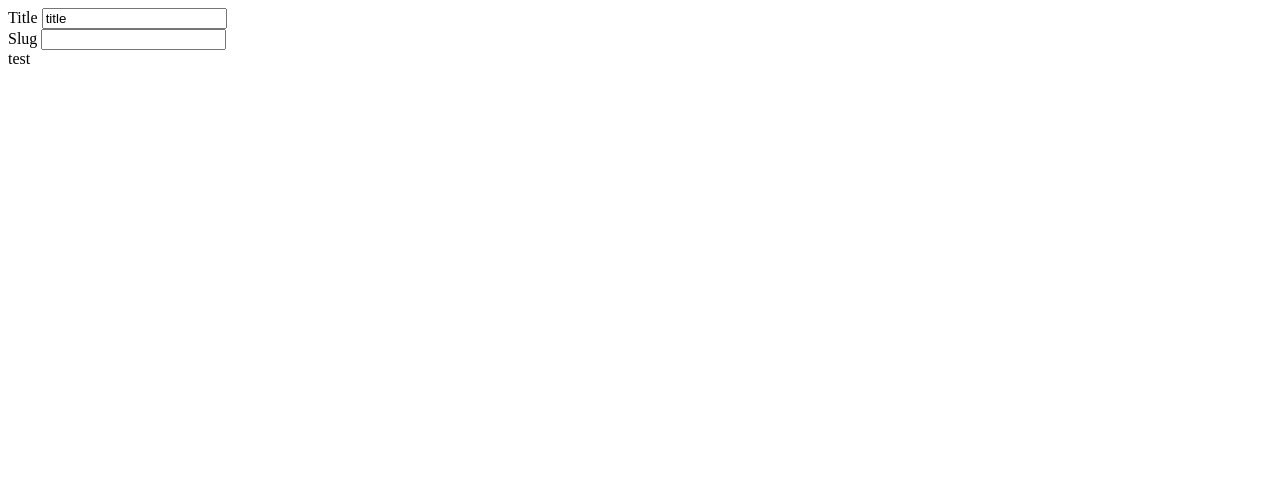
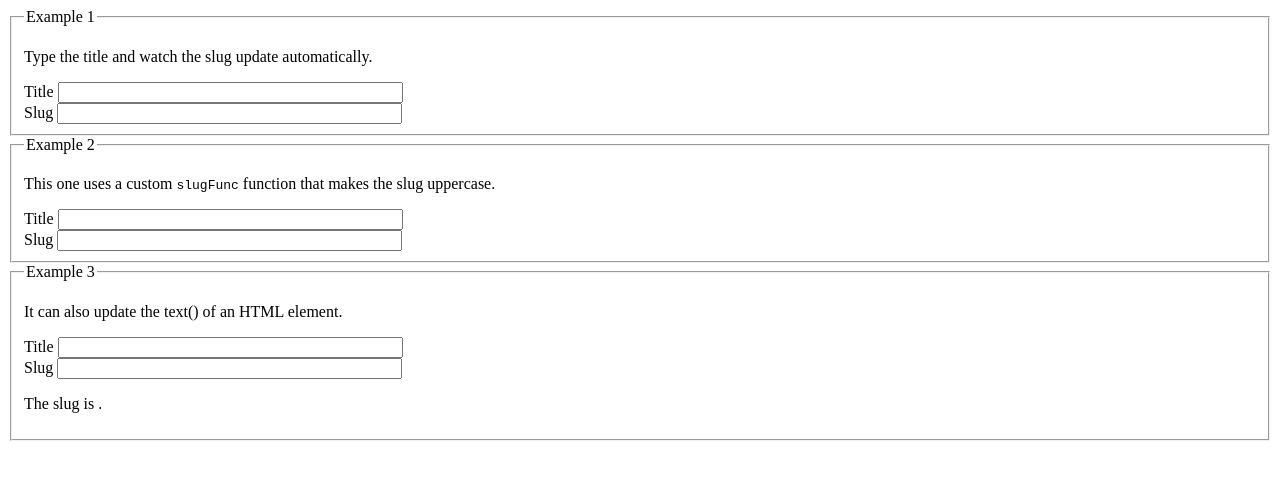
Before and after one commit to pmcelhaney/jQuery-Slugify-Plugin, a plain HTML site: page index.html in a window 1280 px wide. Drawn offline with nearby package versions, Linux system fonts and the light colour scheme.

Commit message:
Added some more examples.

```diff
--- a/index.html
+++ b/index.html
@@ -11,10 +11,14 @@
 
   <script type="text/javascript" charset="utf-8">
     $().ready(function () {
-      $('.slug').slugify('#title', {
+      $('#slug').slugify('#title');
+
+      $('#slug2').slugify('#title2', {
           slugFunc: (function(val, originalFunc) { return (originalFunc(val).toUpperCase()); } )
         }
       );
+
+      $('#example_3 .slug').slugify('#title3');
     });
 
   </script>
@@ -23,17 +27,62 @@
 
 
 <form>
+  <fieldset id="example_1">
+    <legend>Example 1</legend>
+
+    <p>Type the title and watch the slug update automatically.</p>
+
     <div>
       <label for="title">Title</label>
-    <input type="text" name="title" value="title" id="title">
+      <input type="text" name="title" value="" id="title" size="40">
     </div>
 
     <div>
       <label for="slug" >Slug</label>
-    <input type="text" name="slug" value="" id="slug" class="slug">
+      <input type="text" name="slug" value="" id="slug" size="40">
     </div>
 
-  <span class="slug">test</span>
+  </fieldset>
+
+  <fieldset id="example_2">
+    <legend>Example 2</legend>
+
+    <p>This one uses a custom <code>slugFunc</code> function that makes the slug uppercase.</p>
+
+    <div>
+      <label for="title2">Title</label>
+      <input type="text" name="title2" value="" id="title2" size="40">
+    </div>
+
+    <div>
+      <label for="slug2" >Slug</label>
+      <input type="text" name="slug2" value="" id="slug2" size="40">
+    </div>
+
+  </fieldset>
+
+
+   <fieldset id="example_3">
+    <legend>Example 3</legend>
+
+    <p>It can also update the text() of an HTML element.</p>
+
+    <div>
+      <label for="title3">Title</label>
+      <input type="text" name="title3" value="" id="title3" size="40">
+    </div>
+
+    <div>
+      <label for="slug3">Slug</label>
+      <input type="text" name="slug3" value="" id="slug3" size="40" class="slug">
+    </div>
+
+
+    <p>The slug is <code class="slug"></code>.</p>
+
+  </fieldset>
+
+
 </form>
 
 
```
Lines whose indentation alone changed are shown as unchanged.
